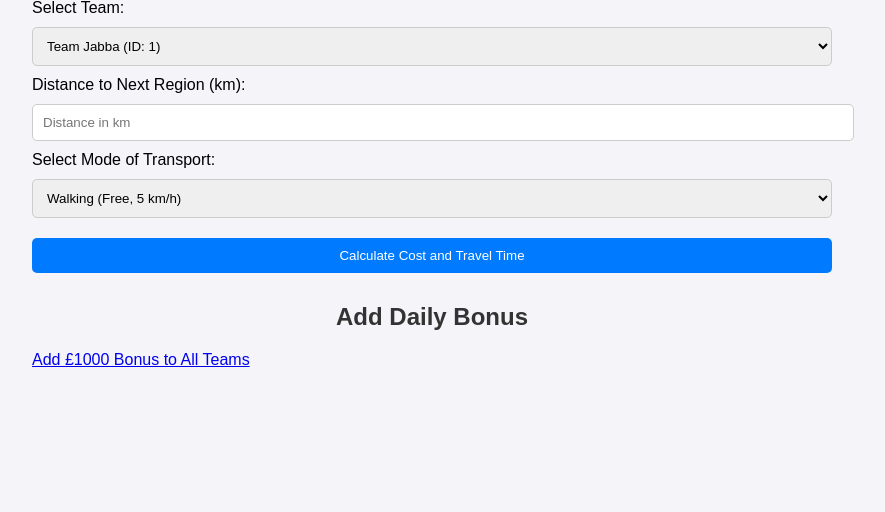
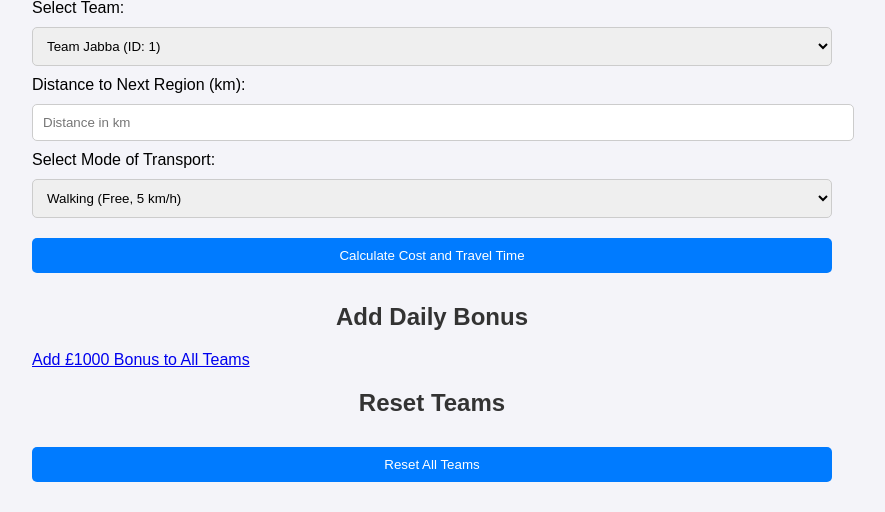
Before and after one commit to jelmerkoppelmans/manchestergame, a Flask app: page / in a window 1280 px wide. Shown: the part 1509-2021 px from the top of the page, without its empty margins (208-1093 px from the left). Before the commit the page ends 1876 px from the top, so only its background shows below. Run offline with Flask 3, Linux system fonts and the light colour scheme; data comes from the database, SQL or seed files in the repository.

Commit message:
Add reset administration option

```diff
--- a/app.py
+++ b/app.py
@@ -142,8 +142,20 @@ def add_day_bonus():
     flash('£1000 bonus added to all teams!')
     return redirect(url_for('index'))
 
+@app.route('/admin/reset-teams', methods=['POST'])
+def reset_teams():
+    try:
+        # Clear all teams' balances by setting them to 0
+        teams = Team.query.all()
+        for team in teams:
+            team.budget = 0.0  # Reset budget to zero
+        db.session.commit()
+        flash('All team balances have been reset to £0.')
+    except Exception as e:
+        flash(f'Error resetting teams: {str(e)}')
+    return redirect(url_for('index'))
+
 # Create the database tables
 if __name__ == '__main__':
     with app.app_context():
-        db.create_all()  # Ensure the database and tables are created
-    app.run(debug=True)
+        db.create_all()  # Ensure the database
--- a/templates/index.html
+++ b/templates/index.html
@@ -129,8 +129,13 @@
         <!-- Add Daily Bonus Button -->
         <h2>Add Daily Bonus</h2>
         <a href="/add_day_bonus" class="btn">Add £1000 Bonus to All Teams</a>
+        <!-- Add Reset Teams Button -->
+        <h2>Reset Teams</h2>
+        <form action="/admin/reset-teams" method="POST">
+            <button type="submit" class="btn">Reset All Teams</button>
+        </form>
+    </div>
 
-    </div>
 
 </body>
 </html>
```
